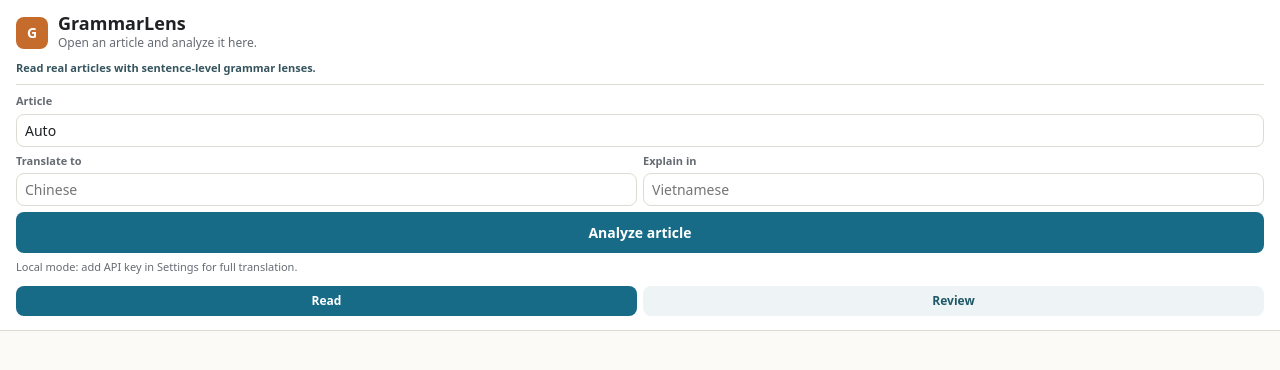
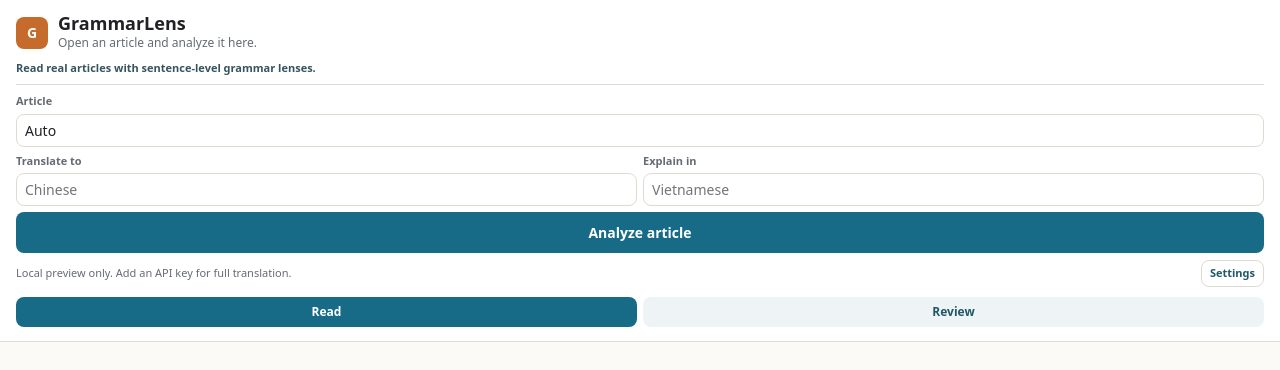
Before and after one commit to lqtrung-95/ParaRead, a website with bundled scripts: page src/side-panel/side-panel.html in a window 1280 px wide. Built offline with nearby package versions, Linux system fonts and the light colour scheme; some packages are replaced by stand-ins of ours; no server answers.

Commit message:
fix(reader): expose provider settings

```diff
--- a/src/side-panel/side-panel.html
+++ b/src/side-panel/side-panel.html
@@ -33,7 +33,10 @@
           <input id="explanation-language" class="language-input" placeholder="Vietnamese" autocomplete="off">
         </label>
         <button id="analyze-button" type="button">Analyze article</button>
-        <div id="status" class="panel-status" role="status"></div>
+        <div class="provider-row">
+          <div id="status" class="panel-status" role="status"></div>
+          <button id="provider-settings-button" class="provider-settings-button" type="button">Settings</button>
+        </div>
       </section>
       <nav class="reader-tabs" aria-label="Reader views">
         <button id="read-tab" class="tab-button active" type="button">Read</button>
--- a/src/side-panel/side-panel.js
+++ b/src/side-panel/side-panel.js
@@ -10,6 +10,7 @@ const readerInsights = document.querySelector("#reader-insights");
 const readTab = document.querySelector("#read-tab");
 const reviewTab = document.querySelector("#review-tab");
 const analyzeButton = document.querySelector("#analyze-button");
+const providerSettingsButton = document.querySelector("#provider-settings-button");
 const statusText = document.querySelector("#status");
 const sourceLanguage = document.querySelector("#source-language");
 const targetLanguage = document.querySelector("#target-language");
@@ -17,6 +18,7 @@ const explanationLanguage = document.querySelector("#explanation-language");
 
 let currentAnalysis = null;
 let currentView = "read";
+let hasProvider = false;
 
 init();
 
@@ -30,6 +32,7 @@ async function init() {
 readTab.addEventListener("click", () => switchView("read"));
 reviewTab.addEventListener("click", () => switchView("review"));
 analyzeButton.addEventListener("click", analyzeArticle);
+providerSettingsButton.addEventListener("click", () => chrome.runtime.openOptionsPage());
 
 chrome.storage.onChanged.addListener((changes, area) => {
   if (area === "session" && Object.keys(changes).some((key) => key.startsWith("analysis:"))) render();
@@ -49,7 +52,8 @@ async function loadSettings() {
   sourceLanguage.value = settings.sourceLanguage || "Auto";
   targetLanguage.value = settings.targetLanguage === "Auto" ? "" : settings.targetLanguage || "";
   explanationLanguage.value = settings.explanationLanguage === "Auto" ? "" : settings.explanationLanguage || settings.targetLanguage || "";
-  statusText.textContent = settings.apiKey ? "Provider ready" : "Local mode: add API key in Settings for full translation.";
+  hasProvider = Boolean(settings.apiKey);
+  renderProviderStatus();
 }
 
 async function analyzeArticle() {
@@ -131,6 +135,13 @@ function renderLoading() {
 function setBusy(isBusy) {
   analyzeButton.disabled = isBusy;
   statusText.textContent = isBusy ? "Extracting article and building reading cards..." : "";
+  if (!isBusy) renderProviderStatus();
+}
+
+function renderProviderStatus() {
+  statusText.textContent = hasProvider
+    ? "AI provider ready."
+    : "Local preview only. Add an API key for full translation.";
 }
 
 function createBlock(className, text) {
--- a/src/styles/lens.css
+++ b/src/styles/lens.css
@@ -3,6 +3,29 @@
   font-size: 11px;
   font-weight: 750;
   margin-top: 8px;
+}
+
+.provider-row {
+  align-items: center;
+  display: flex;
+  gap: 8px;
+  grid-column: 1 / -1;
+  justify-content: space-between;
+  min-height: 28px;
+}
+
+.provider-settings-button {
+  background: transparent;
+  border: 1px solid var(--line);
+  color: #1f5867;
+  flex: 0 0 auto;
+  font-size: 11px;
+  padding: 4px 8px;
+}
+
+.provider-settings-button:hover {
+  background: #eef4f5;
+  color: #123f4d;
 }
 
 .lens-details {
```
